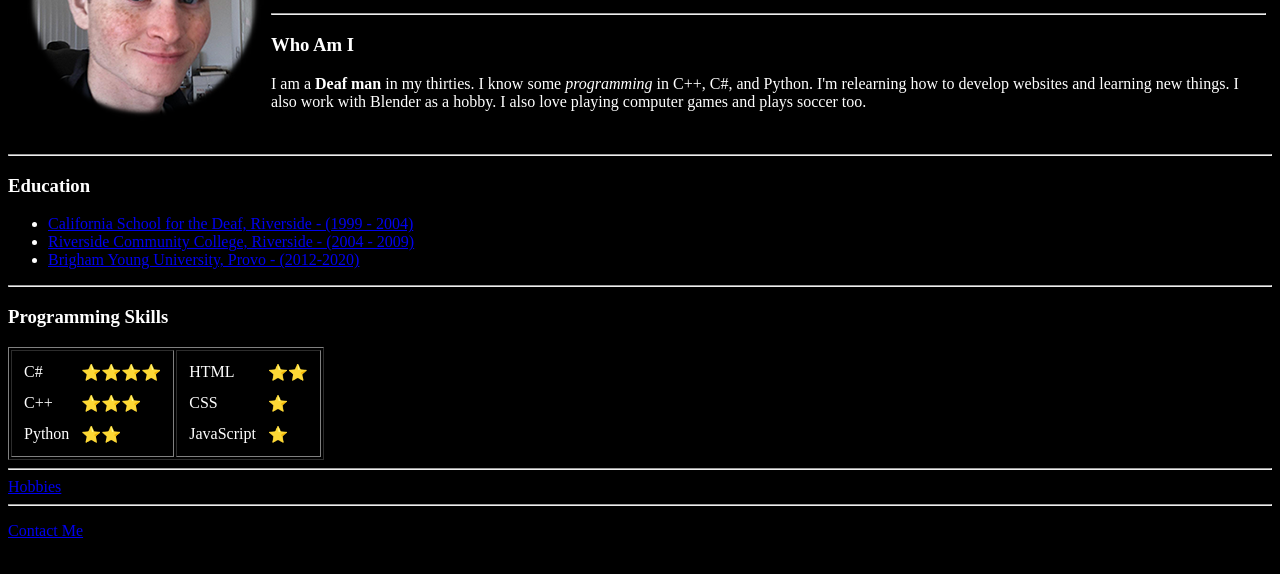
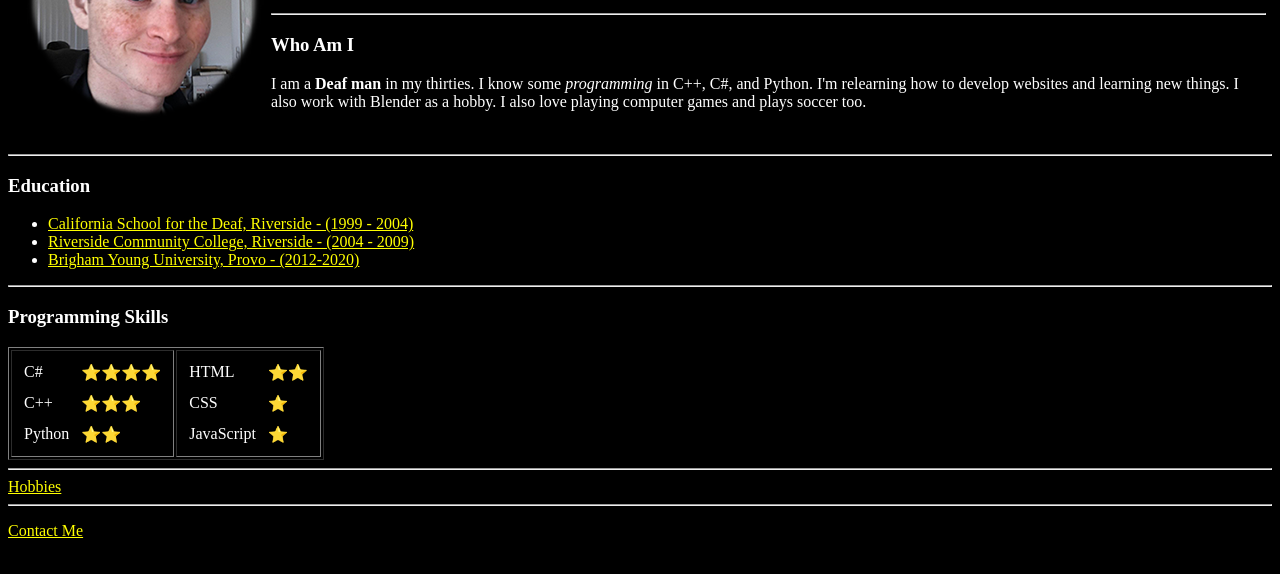
Before and after one commit to mazeniixis/cv, a plain HTML site: page index.html in a window 1280 px wide. Shown: the part 128-702 px from the top of the page. Drawn offline with Linux system fonts and the light colour scheme.

Commit message:
Change the link color
Blue color too dim against black background.  Changed to yellow.

```diff
--- a/index.html
+++ b/index.html
@@ -19,9 +19,9 @@
     <h3>Education</h3>
     <p>
         <ul>
-            <li><a href="https://www.csdr-cde.ca.gov">California School for the Deaf, Riverside - (1999 - 2004)</a></li>
-            <li><a href="https://www.rcc.edu">Riverside Community College, Riverside - (2004 - 2009)</a></li>
-            <li><a href="https://www.byu.edu">Brigham Young University, Provo - (2012-2020)</a></li>
+            <li><a href="https://www.csdr-cde.ca.gov" style="color:yellow">California School for the Deaf, Riverside - (1999 - 2004)</a></li>
+            <li><a href="https://www.rcc.edu" style="color:yellow">Riverside Community College, Riverside - (2004 - 2009)</a></li>
+            <li><a href="https://www.byu.edu" style="color:yellow">Brigham Young University, Provo - (2012-2020)</a></li>
         </ul>
     </p>
     <hr>
@@ -47,8 +47,8 @@
         </tbody>
     </table>
     <hr>
-    <a href="hobbies.html">Hobbies</a>
+    <a href="hobbies.html" style="color:yellow">Hobbies</a>
     <hr>
-    <p><a href="contact-me.html">Contact Me</a></p>
+    <p><a href="contact-me.html" style="color:yellow">Contact Me</a></p>
 </body>
 </html>
```
